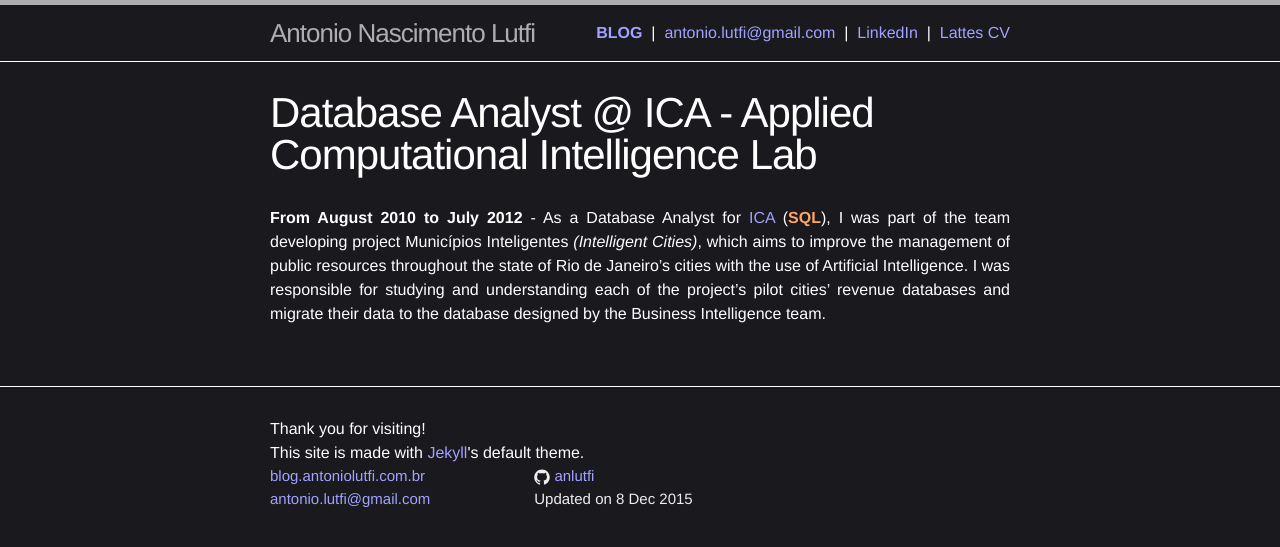
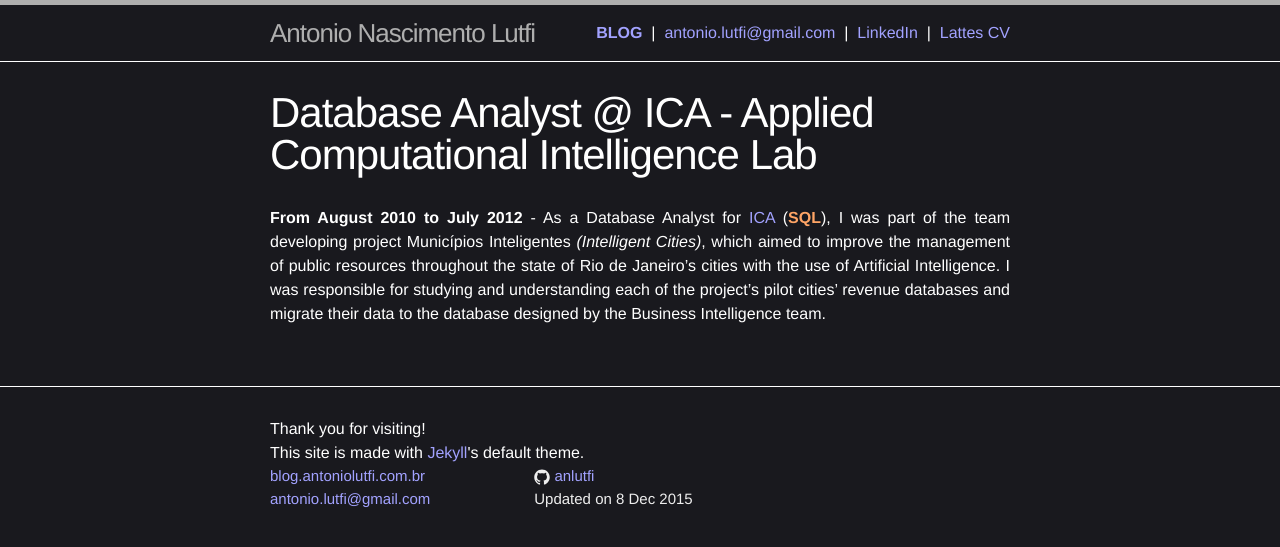
Before and after one commit to anlutfi/anlutfi.github.io, a Jekyll site: the page built from _posts/2015-11-03-ICA.markdown, in a window 1280 px wide. Shown: the top 547 px of the page. Built offline with Jekyll 4.4.1, drawn with Linux system fonts in a browser that asks for light colours.

Commit message:
modified:   _posts/2015-11-03-ICA.markdown --> 'aims' to 'aimed'

```diff
--- a/_posts/2015-11-03-ICA.markdown
+++ b/_posts/2015-11-03-ICA.markdown
@@ -6,6 +6,6 @@ categories: [previous, employment]
 permalink: employerICA
 excerpt_separator: <!--more-->
 ---
-<b>From August 2010 to July 2012</b> - As a Database Analyst for [ICA](http://www.ica.ele.puc-rio.br){:target = "_blank"} (<span class="skill">SQL</span>), I was part of the team developing project Municípios Inteligentes <i>(Intelligent Cities)</i>, which aims to improve the management of public resources throughout the state of Rio de Janeiro's cities with the use of Artificial Intelligence.
+<b>From August 2010 to July 2012</b> - As a Database Analyst for [ICA](http://www.ica.ele.puc-rio.br){:target = "_blank"} (<span class="skill">SQL</span>), I was part of the team developing project Municípios Inteligentes <i>(Intelligent Cities)</i>, which aimed to improve the management of public resources throughout the state of Rio de Janeiro's cities with the use of Artificial Intelligence.
 <!--more-->
 I was responsible for studying and understanding each of the project's pilot cities' revenue databases and migrate their data to the database designed by the Business Intelligence team.
```
